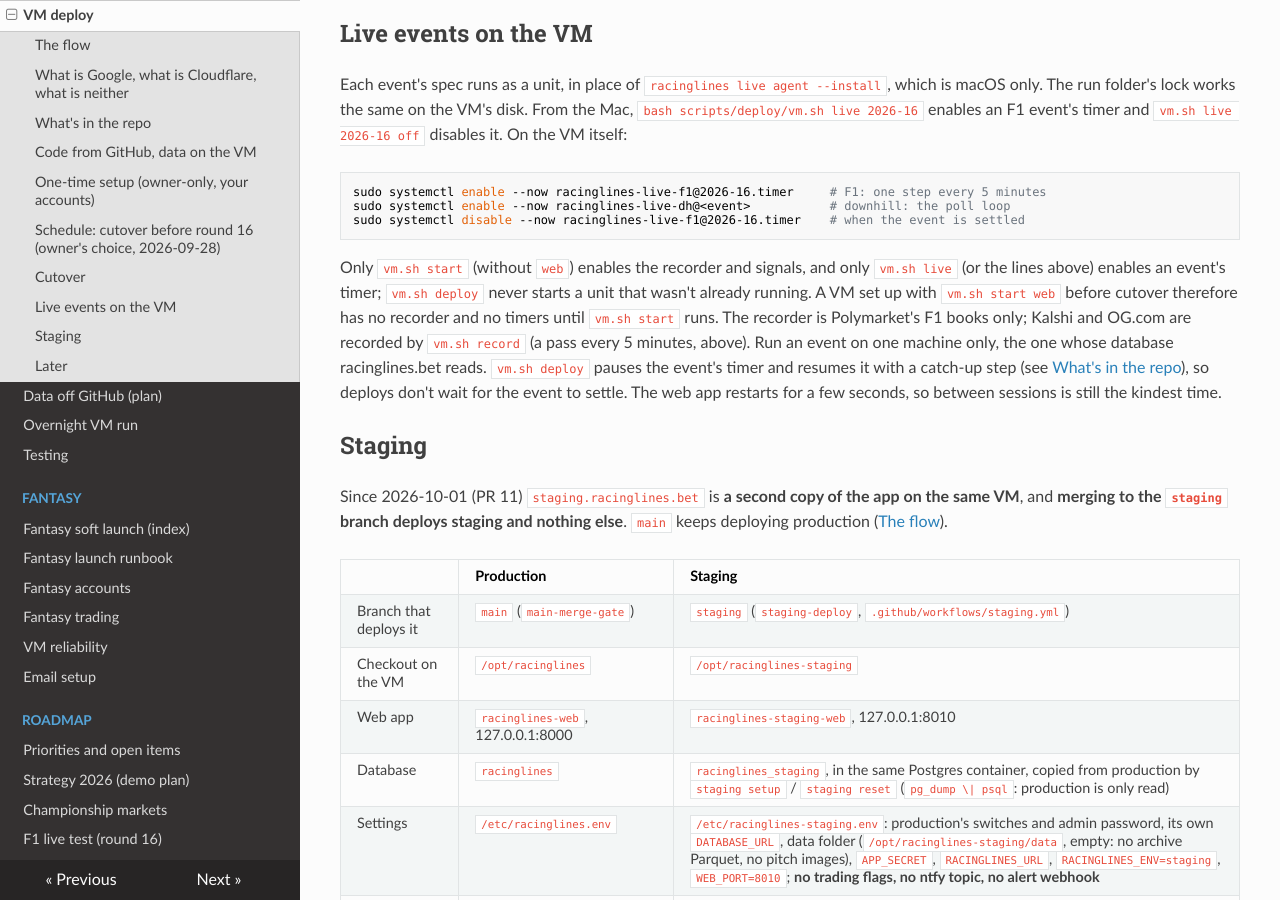
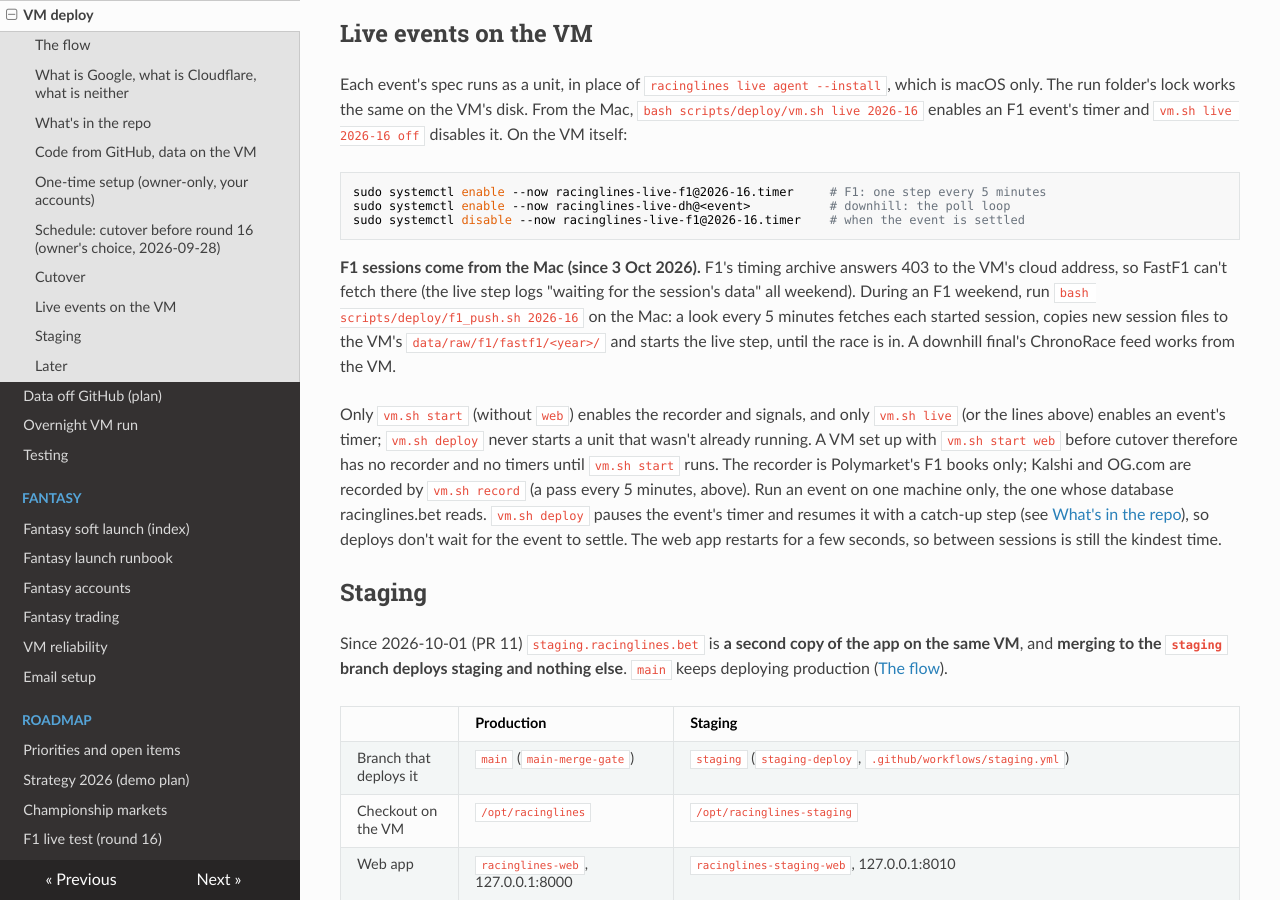
Before and after one commit to lalligagger/racinglines-public, an MkDocs documentation site: the page built from docs/vm-deploy.md, in a window 1280 px wide and 900 px high, scrolled down 9287 px. Built offline with MkDocs 1.6.1, drawn with Linux system fonts in a browser that asks for light colours; nearby versions of some CDN libraries.

Commit message:
F1: push a weekend's sessions from the Mac to the VM (F1's archive answers 403 to the VM)
scripts/deploy/f1_push.sh <year-round>: a look every 5 minutes on the Mac fetches each started session with FastF1, copies new session files to the VM's data folder and starts the event's live step, until the race is in.

Co-Authored-By: Claude Opus 5.5 <noreply@anthropic.com>
Claude-Session: https://claude.ai/code/session_01N7XA44F8JLuQicsBA3VxD1

````diff
--- a/docs/vm-deploy.md
+++ b/docs/vm-deploy.md
@@ -319,6 +319,12 @@ sudo systemctl enable --now racinglines-live-f1@2026-16.timer     # F1: one step
 sudo systemctl enable --now racinglines-live-dh@<event>           # downhill: the poll loop
 sudo systemctl disable --now racinglines-live-f1@2026-16.timer    # when the event is settled
 ```
+**F1 sessions come from the Mac (since 3 Oct 2026).** F1's timing archive answers 403 to the VM's cloud address, so
+FastF1 can't fetch there (the live step logs "waiting for the session's data" all weekend). During an F1 weekend, run
+`bash scripts/deploy/f1_push.sh 2026-16` on the Mac: a look every 5 minutes fetches each started session, copies new
+session files to the VM's `data/raw/f1/fastf1/<year>/` and starts the live step, until the race is in. A downhill
+final's ChronoRace feed works from the VM.
+
 Only `vm.sh start` (without `web`) enables the recorder and signals, and only `vm.sh live` (or the lines above)
 enables an event's timer; `vm.sh deploy` never starts a unit that wasn't already running. A VM set up with
 `vm.sh start web` before cutover therefore has no recorder and no timers until `vm.sh start` runs.
````
Also changed, not shown: 1 other file.
